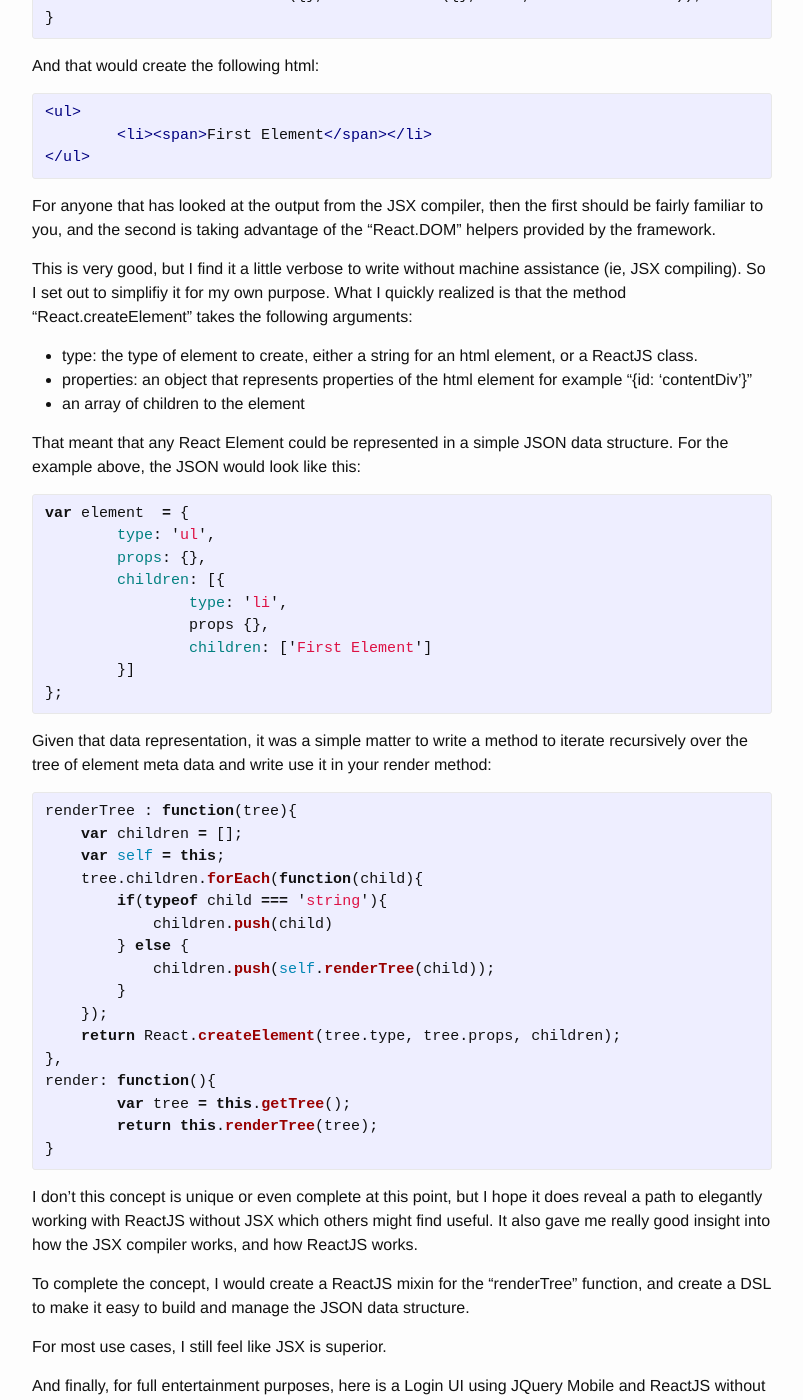
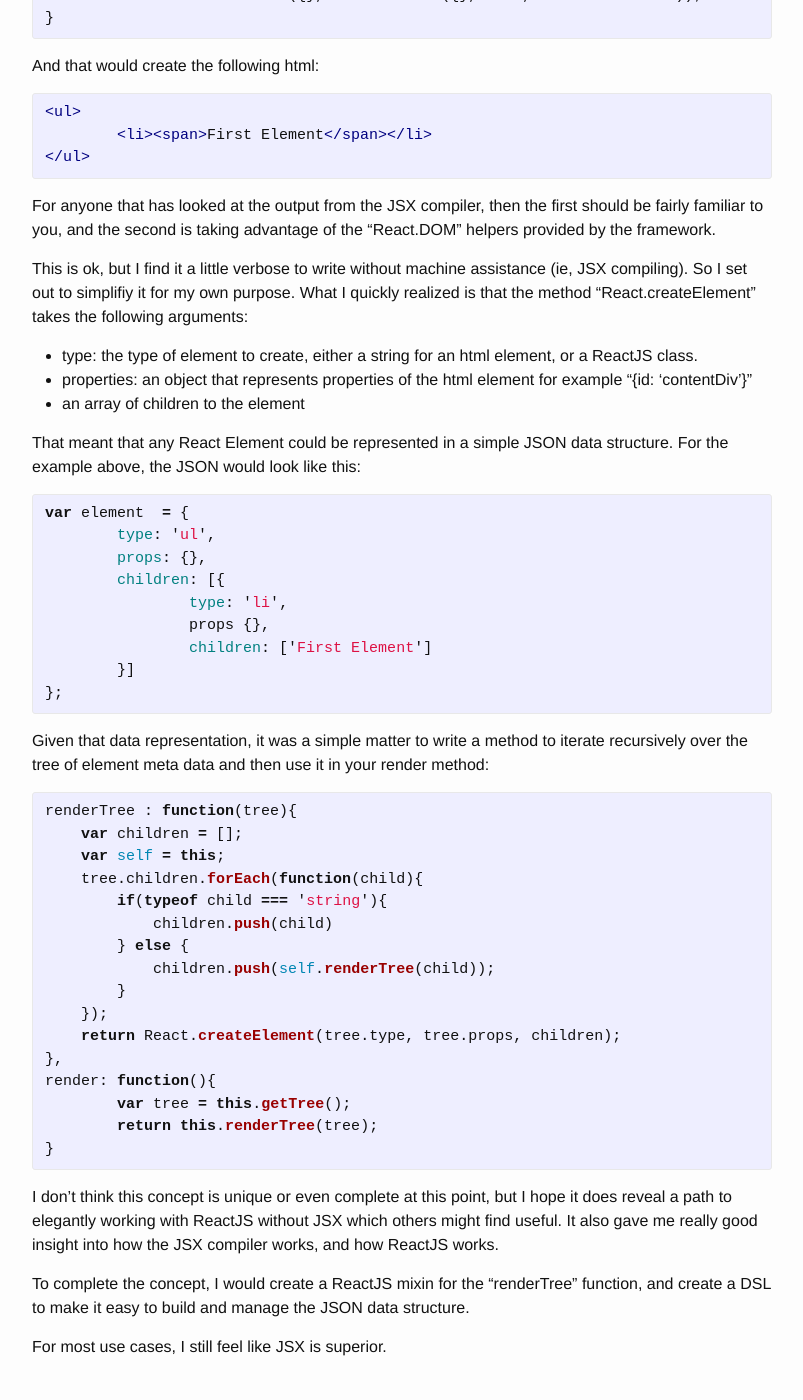
Before and after one commit to caseylmanus/caseylmanus.github.io, a Jekyll site: the page built from _posts/2015-04-28-ReactJS-Without-JSX.md, in a window 1280 px wide and 1400 px high, scrolled down 554 px. Shown: the whole window, without its empty margins (238-1041 px from the left). Built offline with Jekyll 4.4.1, drawn with Linux system fonts in a browser that asks for light colours; some of the changed text lies outside the part shown.

Commit message:
improved post on Reactjs

```diff
--- a/_posts/2015-04-28-ReactJS-Without-JSX.md
+++ b/_posts/2015-04-28-ReactJS-Without-JSX.md
@@ -32,7 +32,7 @@ And that would create the following html:
 For anyone that has looked at the output from the JSX compiler, then the first should be fairly familiar to you,
 and the second is taking advantage of the "React.DOM" helpers provided by the framework.
 
-This is very good, but I find it a little verbose to write without machine assistance (ie, JSX compiling).  So I set out
+This is ok, but I find it a little verbose to write without machine assistance (ie, JSX compiling).  So I set out
 to simplifiy it for my own purpose.  What I quickly realized is that the method "React.createElement" takes the following arguments:
 
 * type:  the type of element to create, either a string for an html element, or a ReactJS class.
@@ -55,7 +55,7 @@ var element  = {
 {% endhighlight %}
 
 Given that data representation, it was a simple matter to write a method to iterate recursively over the tree of element meta data
-and write use it in your render method:
+and then use it in your render method:
 
 {% highlight JavaScript %}
 renderTree : function(tree){
@@ -76,7 +76,7 @@ render: function(){
 }
 {% endhighlight %}
 
-I don't this concept is unique or even complete at this point, but I hope it does reveal a path
+I don't think this concept is unique or even complete at this point, but I hope it does reveal a path
 to elegantly working with ReactJS without JSX which others might find useful.  It also gave me really
 good insight into how the JSX compiler works, and how ReactJS works.
 
@@ -84,7 +84,3 @@ To complete the concept, I would create a ReactJS mixin for the "renderTree" fun
 DSL to make it easy to build and manage the JSON data structure.
 
 For most use cases, I still feel like JSX is superior.
-
-And finally, for full entertainment purposes, here is a Login UI using JQuery Mobile and ReactJS without JSX.
-
-<script src="https://gist.github.com/caseylmanus/dab8cd8f5165c4616869.js"></script>
```
